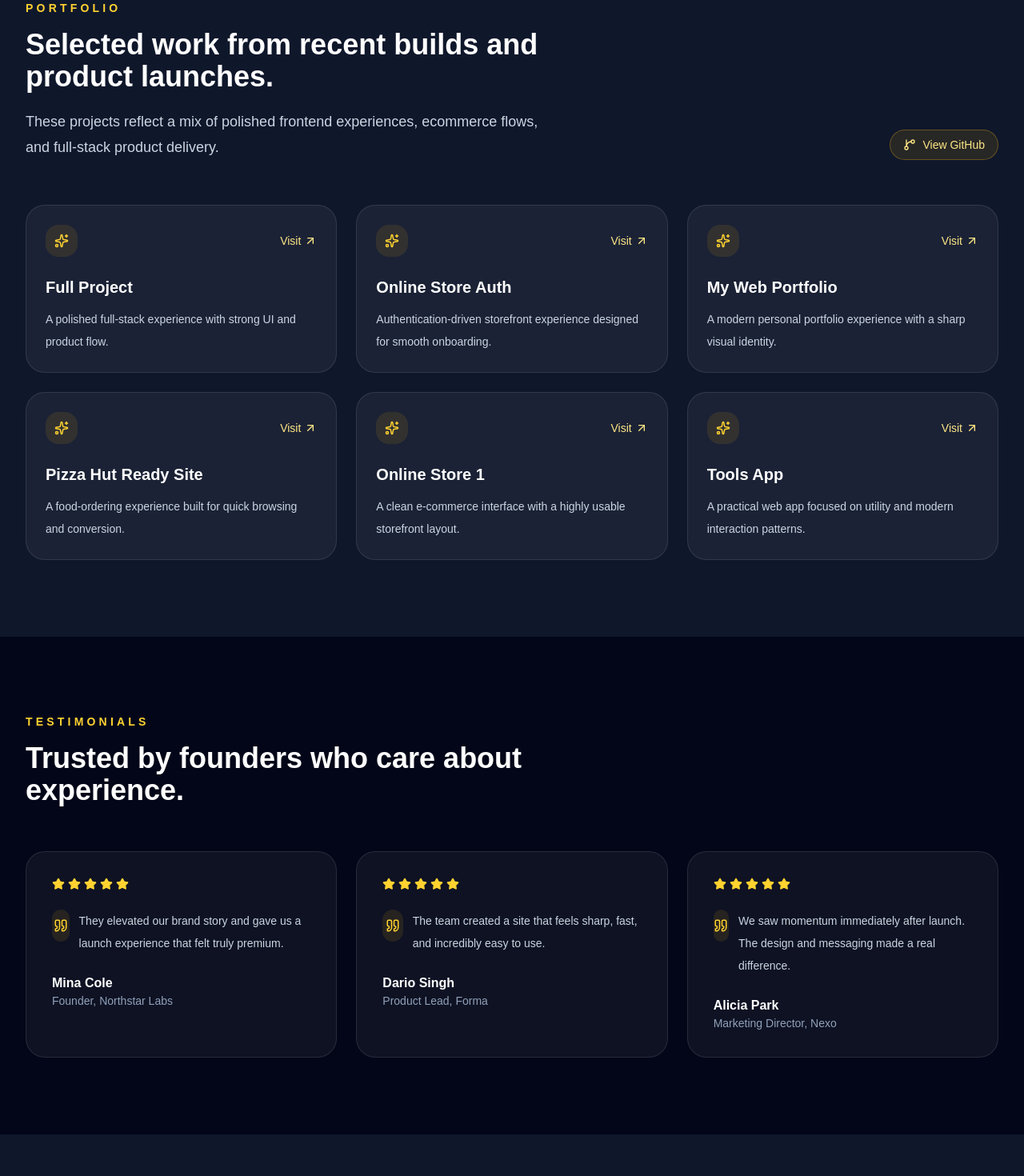
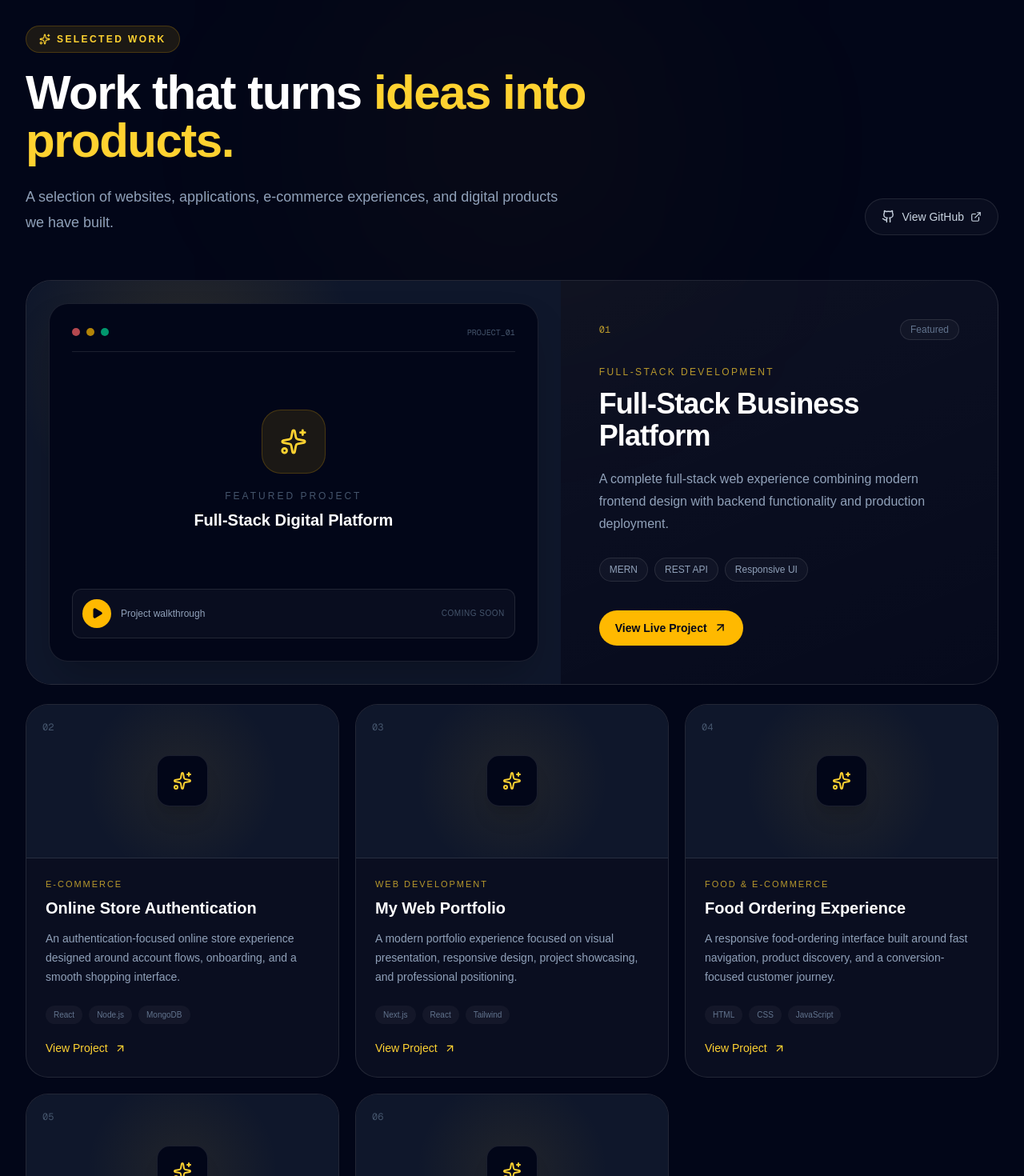
Before and after one commit to Adeelmalik615343/marketing-agency, a Next.js app: page / in a window 1280 px wide. Shown: the part 6220-7690 px from the top of the page at 80% size. Built offline with nearby package versions, Linux system fonts and the light colour scheme.

Commit message:
Update Portfolio.tsx

```diff
--- a/src/components/Portfolio.tsx
+++ b/src/components/Portfolio.tsx
@@ -1,52 +1,98 @@
-import { ArrowUpRight, GitBranch, Sparkles } from "lucide-react";
+"use client";
+
+import {
+  ArrowUpRight,
+  ExternalLink,
+  Github,
+  Play,
+  Sparkles,
+} from "lucide-react";
 
 const projects = [
   {
-    title: "Full Project",
-    description: "A polished full-stack experience with strong UI and product flow.",
+    number: "01",
+    title: "Full-Stack Business Platform",
+    category: "Full-Stack Development",
+    description:
+      "A complete full-stack web experience combining modern frontend design with backend functionality and production deployment.",
     url: "https://full-project-5.onrender.com/",
+    technologies: ["MERN", "REST API", "Responsive UI"],
   },
   {
-    title: "Online Store Auth",
-    description: "Authentication-driven storefront experience designed for smooth onboarding.",
+    number: "02",
+    title: "Online Store Authentication",
+    category: "E-commerce",
+    description:
+      "An authentication-focused online store experience designed around account flows, onboarding, and a smooth shopping interface.",
     url: "https://onlinestoreauth.onrender.com/",
+    technologies: ["React", "Node.js", "MongoDB"],
   },
   {
+    number: "03",
     title: "My Web Portfolio",
-    description: "A modern personal portfolio experience with a sharp visual identity.",
+    category: "Web Development",
+    description:
+      "A modern portfolio experience focused on visual presentation, responsive design, project showcasing, and professional positioning.",
     url: "https://myweb-va1l.vercel.app/#portfolio",
+    technologies: ["Next.js", "React", "Tailwind"],
   },
   {
-    title: "Pizza Hut Ready Site",
-    description: "A food-ordering experience built for quick browsing and conversion.",
+    number: "04",
+    title: "Food Ordering Experience",
+    category: "Food & E-commerce",
+    description:
+      "A responsive food-ordering interface built around fast navigation, product discovery, and a conversion-focused customer journey.",
     url: "https://pizzahutsitereadytouse.onrender.com/#delivery",
+    technologies: ["HTML", "CSS", "JavaScript"],
   },
   {
-    title: "Online Store 1",
-    description: "A clean e-commerce interface with a highly usable storefront layout.",
+    number: "05",
+    title: "Online Store",
+    category: "E-commerce Development",
+    description:
+      "A clean storefront experience designed to make product discovery, browsing, and customer interaction simple and intuitive.",
     url: "https://onlinestore1-yfce.onrender.com/",
+    technologies: ["React", "E-commerce", "Responsive UI"],
   },
   {
-    title: "Tools App",
-    description: "A practical web app focused on utility and modern interaction patterns.",
+    number: "06",
+    title: "Web Tools Platform",
+    category: "Web Application",
+    description:
+      "A practical collection of browser-based tools with a simple interface focused on usability and fast interaction.",
     url: "https://tools-six-nu-26.vercel.app/",
+    technologies: ["Next.js", "JavaScript", "Web APIs"],
   },
 ];
 
 export default function Portfolio() {
   return (
-    <section id="work" className="bg-slate-900 py-20 text-white sm:py-24">
-      <div className="mx-auto max-w-7xl px-4 sm:px-6 lg:px-8">
-        <div className="flex flex-col gap-4 lg:flex-row lg:items-end lg:justify-between">
-          <div className="max-w-2xl">
-            <p className="text-sm font-semibold uppercase tracking-[0.3em] text-amber-300">
-              Portfolio
-            </p>
-            <h2 className="mt-4 text-3xl font-semibold sm:text-4xl">
-              Selected work from recent builds and product launches.
+    <section
+      id="work"
+      className="relative overflow-hidden border-b border-white/10 bg-slate-950 px-4 py-24 sm:px-6 lg:px-8 lg:py-32"
+    >
+      {/* Background glow */}
+      <div className="pointer-events-none absolute left-1/2 top-20 h-96 w-96 -translate-x-1/2 rounded-full bg-amber-400/5 blur-[140px]" />
+
+      <div className="relative mx-auto max-w-7xl">
+        {/* Header */}
+        <div className="flex flex-col gap-8 lg:flex-row lg:items-end lg:justify-between">
+          <div className="max-w-3xl">
+            <div className="mb-5 inline-flex items-center gap-2 rounded-full border border-amber-400/20 bg-amber-400/10 px-4 py-2 text-xs font-semibold uppercase tracking-[0.2em] text-amber-300">
+              <Sparkles size={14} />
+              Selected Work
+            </div>
+
+            <h2 className="text-4xl font-semibold tracking-tight text-white sm:text-5xl lg:text-6xl">
+              Work that turns{" "}
+              <span className="text-amber-300">
+                ideas into products.
+              </span>
             </h2>
-            <p className="mt-5 text-lg leading-8 text-slate-300">
-              These projects reflect a mix of polished frontend experiences, ecommerce flows, and full-stack product delivery.
+
+            <p className="mt-6 max-w-2xl text-base leading-8 text-slate-400 sm:text-lg">
+              A selection of websites, applications, e-commerce experiences,
+              and digital products we have built.
             </p>
           </div>
 
@@ -54,37 +100,216 @@ export default function Portfolio() {
             href="https://github.com/Adeelmalik615343"
             target="_blank"
             rel="noreferrer"
-            className="inline-flex items-center gap-2 rounded-full border border-amber-400/30 bg-amber-400/10 px-4 py-2 text-sm font-medium text-amber-200 transition hover:bg-amber-400/20"
+            className="inline-flex w-fit shrink-0 items-center gap-2 rounded-full border border-white/10 bg-white/[0.03] px-5 py-3 text-sm font-medium text-slate-300 transition hover:border-amber-400/30 hover:bg-amber-400/10 hover:text-amber-200"
           >
-            <GitBranch size={16} />
+            <Github size={17} />
             View GitHub
+            <ExternalLink size={14} />
           </a>
         </div>
 
-        <div className="mt-14 grid gap-6 md:grid-cols-2 xl:grid-cols-3">
-          {projects.map((project) => (
+        {/* Featured Project */}
+        <div className="mt-14">
+          <article className="group relative overflow-hidden rounded-[2rem] border border-white/10 bg-gradient-to-br from-white/[0.06] to-white/[0.02]">
+            <div className="grid lg:grid-cols-[1.1fr_0.9fr]">
+              {/* Project Visual */}
+              <div className="relative min-h-[330px] overflow-hidden bg-slate-900 p-5 sm:p-7 lg:min-h-[450px]">
+                <div className="absolute inset-0 bg-[radial-gradient(circle_at_30%_20%,rgba(251,191,36,0.12),transparent_35%)]" />
+
+                <div className="relative flex h-full min-h-[290px] flex-col rounded-[1.5rem] border border-white/10 bg-slate-950 p-5 shadow-2xl sm:p-7">
+                  <div className="flex items-center justify-between border-b border-white/10 pb-4">
+                    <div className="flex items-center gap-2">
+                      <span className="h-2.5 w-2.5 rounded-full bg-red-400/70" />
+                      <span className="h-2.5 w-2.5 rounded-full bg-amber-400/70" />
+                      <span className="h-2.5 w-2.5 rounded-full bg-emerald-400/70" />
+                    </div>
+
+                    <span className="font-mono text-[10px] text-slate-600">
+                      PROJECT_01
+                    </span>
+                  </div>
+
+                  <div className="flex flex-1 items-center justify-center">
+                    <div className="text-center">
+                      <div className="mx-auto flex h-20 w-20 items-center justify-center rounded-3xl border border-amber-400/20 bg-amber-400/10 text-amber-300 transition duration-500 group-hover:scale-110">
+                        <Sparkles size={34} />
+                      </div>
+
+                      <p className="mt-5 text-xs uppercase tracking-[0.25em] text-slate-600">
+                        Featured Project
+                      </p>
+
+                      <p className="mt-2 text-xl font-semibold text-white">
+                        Full-Stack Digital Platform
+                      </p>
+                    </div>
+                  </div>
+
+                  {/* Future Video */}
+                  <div className="flex items-center justify-between rounded-xl border border-white/10 bg-white/[0.03] p-3">
+                    <div className="flex items-center gap-3">
+                      <div className="flex h-9 w-9 items-center justify-center rounded-full bg-amber-400 text-slate-950">
+                        <Play size={15} fill="currentColor" />
+                      </div>
+
+                      <span className="text-xs text-slate-400">
+                        Project walkthrough
+                      </span>
+                    </div>
+
+                    <span className="text-[10px] uppercase tracking-wider text-slate-600">
+                      Coming Soon
+                    </span>
+                  </div>
+                </div>
+              </div>
+
+              {/* Featured Content */}
+              <div className="flex flex-col justify-center p-7 sm:p-9 lg:p-12">
+                <div className="flex items-center justify-between">
+                  <span className="font-mono text-xs text-amber-300/70">
+                    01
+                  </span>
+
+                  <span className="rounded-full border border-white/10 bg-white/[0.03] px-3 py-1 text-xs text-slate-500">
+                    Featured
+                  </span>
+                </div>
+
+                <p className="mt-8 text-xs font-medium uppercase tracking-[0.2em] text-amber-300/70">
+                  Full-Stack Development
+                </p>
+
+                <h3 className="mt-3 text-3xl font-semibold tracking-tight text-white sm:text-4xl">
+                  Full-Stack Business Platform
+                </h3>
+
+                <p className="mt-5 text-sm leading-7 text-slate-400 sm:text-base">
+                  A complete full-stack web experience combining modern
+                  frontend design with backend functionality and production
+                  deployment.
+                </p>
+
+                <div className="mt-7 flex flex-wrap gap-2">
+                  {projects[0].technologies.map((technology) => (
+                    <span
+                      key={technology}
+                      className="rounded-full border border-white/10 bg-white/[0.03] px-3 py-1.5 text-xs text-slate-400"
+                    >
+                      {technology}
+                    </span>
+                  ))}
+                </div>
+
+                <div className="mt-9">
+                  <a
+                    href={projects[0].url}
+                    target="_blank"
+                    rel="noreferrer"
+                    className="inline-flex items-center gap-2 rounded-full bg-amber-400 px-5 py-3 text-sm font-semibold text-slate-950 transition hover:bg-amber-300"
+                  >
+                    View Live Project
+                    <ArrowUpRight size={17} />
+                  </a>
+                </div>
+              </div>
+            </div>
+          </article>
+        </div>
+
+        {/* Other Projects */}
+        <div className="mt-6 grid gap-5 md:grid-cols-2 lg:grid-cols-3">
+          {projects.slice(1).map((project) => (
             <article
               key={project.title}
-              className="group rounded-3xl border border-white/10 bg-white/5 p-6 transition hover:-translate-y-1 hover:border-amber-400/30 hover:bg-amber-400/10"
+              className="group flex flex-col overflow-hidden rounded-[1.75rem] border border-white/10 bg-white/[0.035] transition duration-300 hover:-translate-y-1 hover:border-amber-400/20 hover:bg-white/[0.055]"
             >
-              <div className="flex items-center justify-between">
-                <div className="flex h-10 w-10 items-center justify-center rounded-2xl bg-amber-400/10 text-amber-300">
-                  <Sparkles size={18} />
+              {/* Project Visual */}
+              <div className="relative flex h-48 items-center justify-center overflow-hidden border-b border-white/10 bg-slate-900">
+                <div className="absolute inset-0 bg-[radial-gradient(circle_at_center,rgba(251,191,36,0.08),transparent_55%)]" />
+
+                <div className="relative flex h-16 w-16 items-center justify-center rounded-2xl border border-white/10 bg-slate-950 text-amber-300 shadow-xl transition duration-500 group-hover:scale-110 group-hover:border-amber-400/20">
+                  <Sparkles size={24} />
                 </div>
+
+                <span className="absolute left-5 top-5 font-mono text-xs text-slate-600">
+                  {project.number}
+                </span>
+
                 <a
                   href={project.url}
                   target="_blank"
                   rel="noreferrer"
-                  className="inline-flex items-center gap-1 text-sm font-medium text-amber-200 transition group-hover:text-amber-100"
+                  aria-label={`Open ${project.title}`}
+                  className="absolute right-5 top-5 flex h-9 w-9 items-center justify-center rounded-full border border-white/10 bg-slate-950/80 text-slate-400 opacity-0 transition group-hover:opacity-100 hover:text-amber-300"
                 >
-                  Visit
                   <ArrowUpRight size={16} />
                 </a>
               </div>
-              <h3 className="mt-6 text-xl font-semibold">{project.title}</h3>
-              <p className="mt-3 text-sm leading-7 text-slate-300">{project.description}</p>
+
+              {/* Project Content */}
+              <div className="flex flex-1 flex-col p-6">
+                <p className="text-[11px] font-medium uppercase tracking-[0.18em] text-amber-300/70">
+                  {project.category}
+                </p>
+
+                <h3 className="mt-2 text-xl font-semibold text-white">
+                  {project.title}
+                </h3>
+
+                <p className="mt-3 text-sm leading-6 text-slate-400">
+                  {project.description}
+                </p>
+
+                <div className="mt-auto pt-6">
+                  <div className="flex flex-wrap gap-2">
+                    {project.technologies.map((technology) => (
+                      <span
+                        key={technology}
+                        className="rounded-full bg-white/[0.04] px-2.5 py-1 text-[10px] text-slate-500"
+                      >
+                        {technology}
+                      </span>
+                    ))}
+                  </div>
+
+                  <a
+                    href={project.url}
+                    target="_blank"
+                    rel="noreferrer"
+                    className="mt-5 inline-flex items-center gap-2 text-sm font-medium text-amber-300 transition hover:text-amber-200"
+                  >
+                    View Project
+                    <ArrowUpRight size={15} />
+                  </a>
+                </div>
+              </div>
             </article>
           ))}
+        </div>
+
+        {/* Future Case Studies */}
+        <div className="mt-10 overflow-hidden rounded-[1.75rem] border border-white/10 bg-gradient-to-r from-amber-400/[0.06] to-transparent p-7 sm:p-9">
+          <div className="flex flex-col gap-6 lg:flex-row lg:items-center lg:justify-between">
+            <div>
+              <p className="text-lg font-semibold text-white">
+                More projects are coming.
+              </p>
+
+              <p className="mt-2 max-w-2xl text-sm leading-6 text-slate-500">
+                Selected projects can later become detailed case studies with
+                screenshots, technical breakdowns, results, and short videos.
+              </p>
+            </div>
+
+            <a
+              href="#contact"
+              className="inline-flex shrink-0 items-center gap-2 rounded-full border border-amber-400/30 bg-amber-400/10 px-5 py-3 text-sm font-medium text-amber-200 transition hover:bg-amber-400/20"
+            >
+              Build Something
+              <ArrowUpRight size={16} />
+            </a>
+          </div>
         </div>
       </div>
     </section>
```
